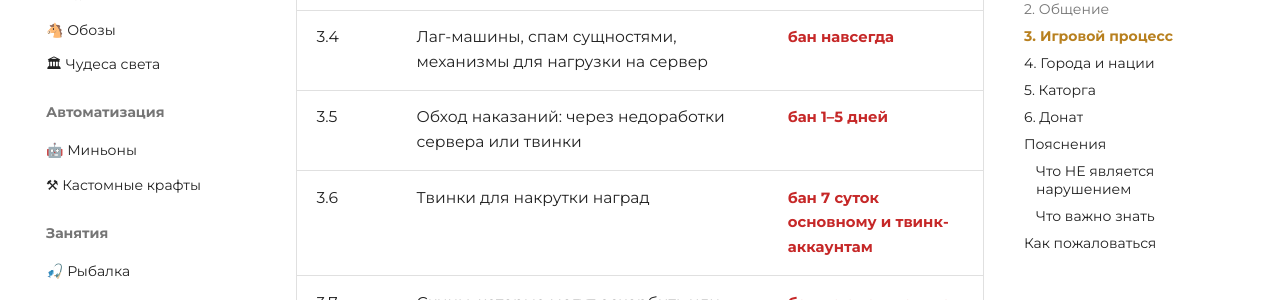
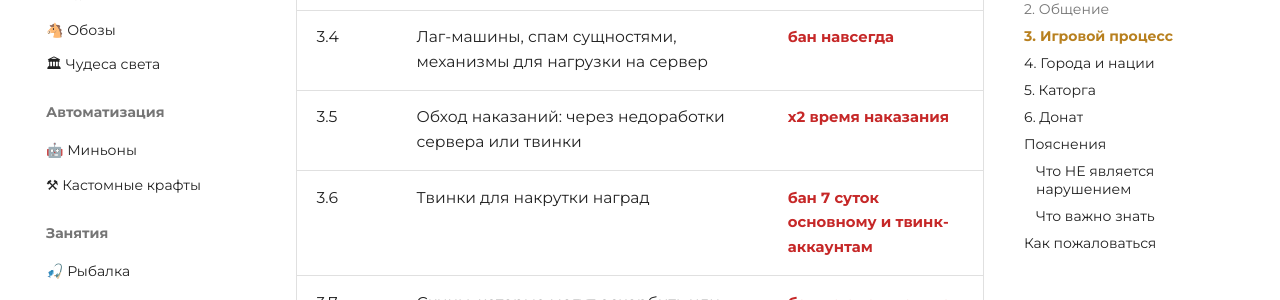
Before and after one commit to zixSSSed/NationRise-Wiki-RU, an MkDocs documentation site: the page built from docs/rules.md, in a window 1280 px wide and 900 px high, scrolled down 3784 px. Shown: the part 152-452 px from the top of the window. Built offline with MkDocs 1.6.1 and Material for MkDocs 9.7.7, drawn with Linux system fonts in a browser that asks for light colours.

Commit message:
Update rules.md

```diff
--- a/docs/rules.md
+++ b/docs/rules.md
@@ -77,7 +77,7 @@
 | 3.2 | Воровство ресурсов из города ради передачи их другому городу | <span class="nak">бан 14 суток вору и получателю + откат</span> |
 | 3.3 | Ловушки на спавне города | <span class="nak">бан до 3 суток</span> |
 | 3.4 | Лаг-машины, спам сущностями, механизмы для нагрузки на сервер | <span class="nak">бан навсегда</span> |
-| 3.5 | Обход наказаний: через недоработки сервера или твинки | <span class="nak">бан 1–5 дней</span> |
+| 3.5 | Обход наказаний: через недоработки сервера или твинки | <span class="nak">х2 время наказания</span> |
 | 3.6 | Твинки для накрутки наград | <span class="nak">бан 7 суток основному и твинк-аккаунтам</span> |
 | 3.7 | Скины, которые могут оскорбить или задеть чувства | <span class="nak">бан до смены скина</span> |
 | 3.8 | Ники, которые могут оскорбить или задеть чувства | <span class="nak">бан навсегда</span> |
```
